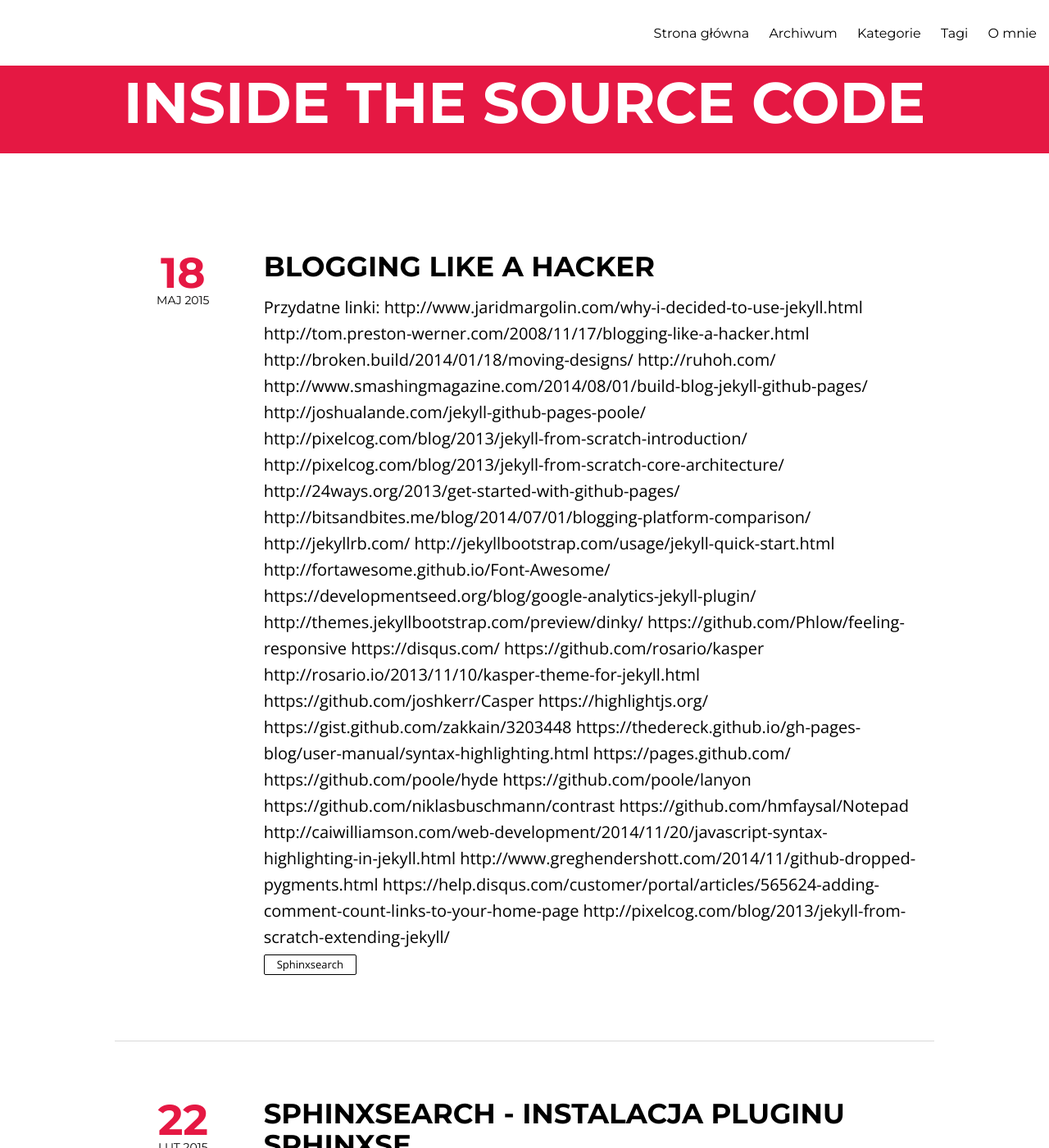
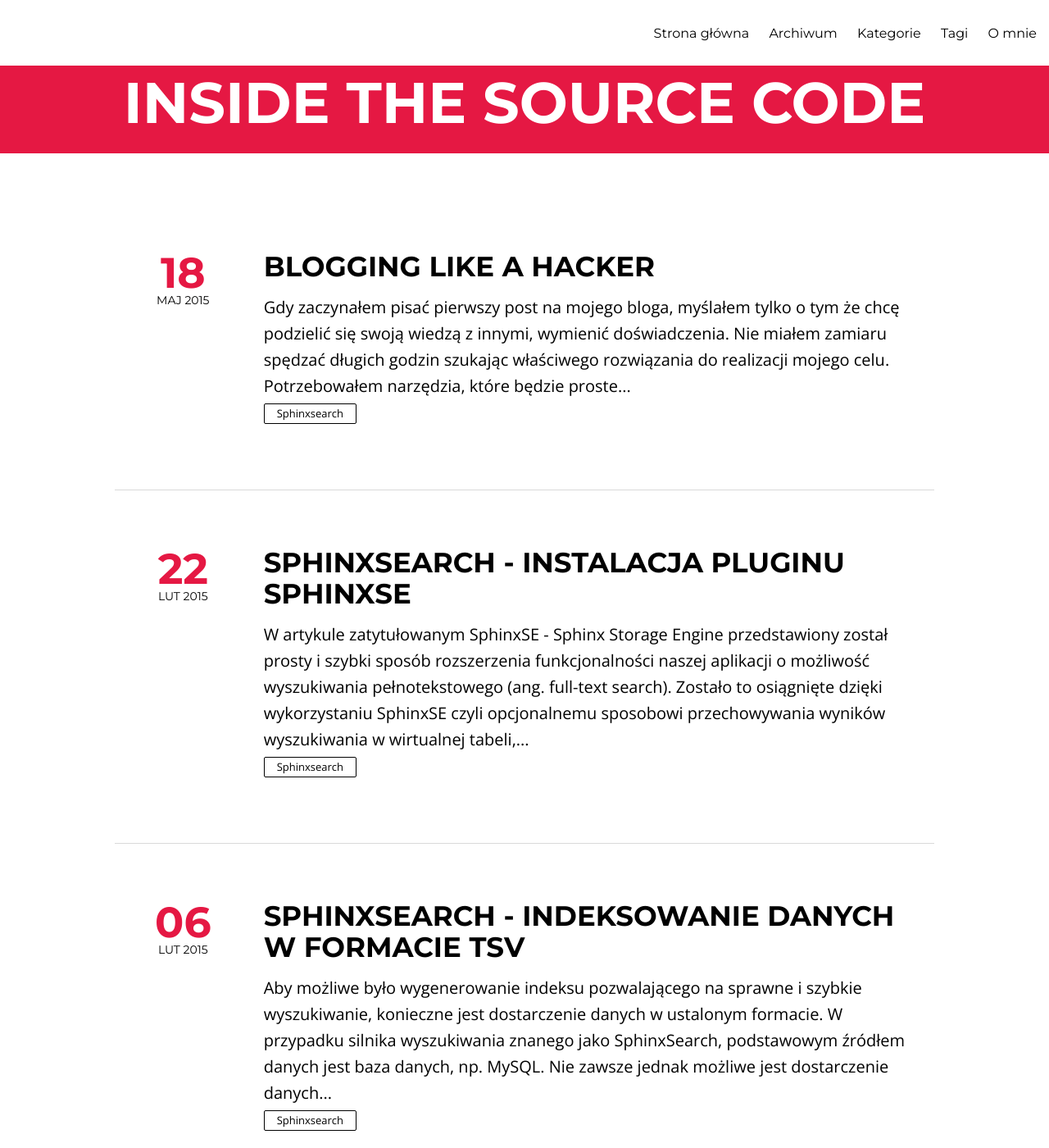
Before and after one commit to tswiackiewicz/inside-the-source-code, a Jekyll site: the page built from index.html, in a window 1280 px wide and 1400 px high. Shown: the whole window at 82% size. Built offline with Jekyll 4.4.1, drawn with Linux system fonts in a browser that asks for light colours; nearby versions of some CDN libraries; the list of posts is cut into pages by our own code; some of the changed lines change nothing that is shown.

Commit message:
Dodana tresc posta

```diff
--- a/_posts/2015-05-18-blogging-like-a-hacker.md
+++ b/_posts/2015-05-18-blogging-like-a-hacker.md
@@ -10,7 +10,41 @@
 featured: false
 ---
 
+Gdy zaczynałem pisać pierwszy post na mojego bloga, myślałem tylko o tym że chcę podzielić się swoją wiedzą z innymi, wymienić doświadczenia. Nie miałem zamiaru spędzać długich godzin szukając właściwego rozwiązania do realizacji mojego celu. Potrzebowałem narzędzia, które będzie proste i przyjazne w użyciu. Dlatego też odrzuciłem te bardzo rozbudowane i skompliowane jak choćby *WordPress*. Po krótkiej chwili namysłu wybór padł na platformę blogową przygotowaną przez *Google* - **blogspot** vs **blogger**. Dość szybko okazało się jednak, że wszystko to co dostawałem *z pudełka* razem z wybraną platformą, było za mało patrząc na to czego oczekiwałem.
 
+
+### Markdown
+
+Edytory WYSIWYG wcale nie są tak wygodnym narzędziem na jakie mogą wyglądać. Natomiast przygotowywanie artykułów w postaci *HTMLa* jest czasochłonne a sama treść artykułu ginie w gąszczu znaczników. Co więcej, pracując z kodem czy też przygotowując dokumentację, bardzo często pierwszym wyborem jest plik .md (*Markdown*). Jego składnia jest prosta i łatwa do nauki. Przygotowując taki dokument możemy skupić się wyłącznie na treści a nie sposobie w jaki zostanie ona wyświetlona.
+
+
+### Elastyczność
+
+Z jednej strony oczekujemy, że platforma sama w sobie dostarczy gotowe do użycia szablony. Z drugiej strony, zawsze znajdą się elementy, które będą bardziej lub mniej nam pasowały - będziemy starali się dostosować je do własnych potrzeb. Edycja szablonów przez narzędzia typu *blogger* czy podobne jest niestety mało przyjazna. Co więcej, zmuszeni jesteśmy do operowania *na otwartym sercu* - surowy kod HTML, CSS itd. Oczekiwalibyśmy dużo większej elastyczności i swobody, jaką może zapewnić nam edycja plików CSS, JS, HTML tam gdzie potrzebujemy oraz korzystania z gotowych komponentów tam gdzie potrzebujemy, np. komentarze dostarczane przez [Disqus](https://disqus.com/) czy też szablony w formacie plików *YAML*.
+
+
+### GitHub Pages
+
+Jednym z najważniejszych wymagań stawianym przeze mnie było wersjonowanie kodu, w tym wypadku treści artykułów. Utrzymywanie i organizowanie różnych wersji przygotowywanego materiału na własną rękę jest dość uciążliwe. Dochodzi do tego, zawsze, niebezpieczeństwo potencjalnej utraty danych w wyniku awarii sprzętu, np. pad dysku twardego.
+
+Odpowiedzią na powyższy postulat jest [GitHub](https://github.com/). Dzięki integracji GitHub Pages z Jekyllem, możemy przechowywać po stronie GitHuba wersjonowny content, który następnie serwowany jest z wykorzystaniem silnika Jekyll.
+
+
+### Static content
+
+Równie ważna jest szybkość działania platformy. Zamieszczane przeze mnie artykuły powinny być w jakiś sposób przechowywane, np. w postaci wpisów w bazie danych. Jednak równie dobrze, z uwagi na brak iterakcji z użytkownikiem, mogę być organizowane w postaci statycznych plików serwowanych następnie przez serwer www. Zaletą takiego rozwiąznaia jest przede wszystkim szybkość, przenośność, skalowalnosć. Narzut związany z bazą danych nie jest tutaj niezbędny.
+
+Do serwowania statycznej treści bardzo dobrze nadaje się **Jekyll**, a ponadto możemy postawić sobie lokalne środowisko i podglądać jak nasz post będzie docelowo wyglądał, jeszcze zanim wyląduje na serwerze.
+
+
+### Konsola
+
+No i w końcu najważniejsze - konsola. Podstawowym narzędziem każdego *software developera* jest konsola. To ona daje nam pełną kontrolę nad wszystkim co robimy i czym zarządzamy. Takiego też narzędzia poszukujemy również podczas codziennej pracy z naszym blogiem. Treść posta możemy przygotować w dowolnym edytorze, np. *vim*, szablony, arkusze styli czy surowego HTMLa również możemy edytować z poziomu konsoli. Następnie przygotowany tak dokument dodamy do repo i opublikujemy na GitHub Pages. Oczywiście również z konsoli.
+
+
+Podsumowując, korzystanie z gotowych platform wydaje się być dobrym rozwiązaniem jeśli chcemy szybko wystartować z naszym blogiem. Jednak wraz z rozwojem naszego produktu, przychodzi potrzeba nadania mu indywidualnego charakteru a więc dostosowania go wedle własnego uznania. Dodatkowo mając na uwadze wymienione powyżej wymagania, może szybko okazać się iż proces *customizacji* naszego bloga może być czasochłonny. Możemy jednak skorzystać z innych przyjanych i sprawdzonych rozwiązań a takim jest zestaw: GitHub Pages + Jekyll. Dodatkowo community wokół tego projektu jest bardzo aktywne a wachlarz dostępnych szablonów bardzo bogaty. Tym sposobem w zaledwie kilka wieczorów, w zależności od naszych potrzeb, możemy równie niskim kosztem zacząć publikować nasze posty na platformie o dużo większej elastyczności z naszym ulubionym interface'm czyli konsolą.
+
+Zatem, udanego blogowania!
 
 
 Przydatne linki:
@@ -18,32 +52,33 @@
 * [http://www.jaridmargolin.com/why-i-decided-to-use-jekyll.html](http://www.jaridmargolin.com/why-i-decided-to-use-jekyll.html)
 * [http://tom.preston-werner.com/2008/11/17/blogging-like-a-hacker.html](http://tom.preston-werner.com/2008/11/17/blogging-like-a-hacker.html)
 * [http://broken.build/2014/01/18/moving-designs/](http://broken.build/2014/01/18/moving-designs/)
+* [http://www.smashingmagazine.com/2014/08/01/build-blog-jekyll-github-pages/](http://www.smashingmagazine.com/2014/08/01/build-blog-jekyll-github-pages/)
 * [http://ruhoh.com/](http://ruhoh.com/)
-* [http://www.smashingmagazine.com/2014/08/01/build-blog-jekyll-github-pages/](http://www.smashingmagazine.com/2014/08/01/build-blog-jekyll-github-pages/)
+* [https://github.com/barryclark/jekyll-now](https://github.com/barryclark/jekyll-now)
 * [http://joshualande.com/jekyll-github-pages-poole/](http://joshualande.com/jekyll-github-pages-poole/)
 * [http://pixelcog.com/blog/2013/jekyll-from-scratch-introduction/](http://pixelcog.com/blog/2013/jekyll-from-scratch-introduction/)
 * [http://pixelcog.com/blog/2013/jekyll-from-scratch-core-architecture/](http://pixelcog.com/blog/2013/jekyll-from-scratch-core-architecture/)
+* [http://pixelcog.com/blog/2013/jekyll-from-scratch-extending-jekyll/](http://pixelcog.com/blog/2013/jekyll-from-scratch-extending-jekyll/)
 * [http://24ways.org/2013/get-started-with-github-pages/](http://24ways.org/2013/get-started-with-github-pages/)
 * [http://bitsandbites.me/blog/2014/07/01/blogging-platform-comparison/](http://bitsandbites.me/blog/2014/07/01/blogging-platform-comparison/)
 * [http://jekyllrb.com/](http://jekyllrb.com/)
 * [http://jekyllbootstrap.com/usage/jekyll-quick-start.html](http://jekyllbootstrap.com/usage/jekyll-quick-start.html)
+* [https://pages.github.com/](https://pages.github.com/)
 * [http://fortawesome.github.io/Font-Awesome/](http://fortawesome.github.io/Font-Awesome/)
 * [https://developmentseed.org/blog/google-analytics-jekyll-plugin/](https://developmentseed.org/blog/google-analytics-jekyll-plugin/)
 * [http://themes.jekyllbootstrap.com/preview/dinky/](http://themes.jekyllbootstrap.com/preview/dinky/)
 * [https://github.com/Phlow/feeling-responsive](https://github.com/Phlow/feeling-responsive)
-* [https://disqus.com/](https://disqus.com/)
 * [https://github.com/rosario/kasper](https://github.com/rosario/kasper)
 * [http://rosario.io/2013/11/10/kasper-theme-for-jekyll.html](http://rosario.io/2013/11/10/kasper-theme-for-jekyll.html)
 * [https://github.com/joshkerr/Casper](https://github.com/joshkerr/Casper)
-* [https://highlightjs.org/](https://highlightjs.org/)
-* [https://gist.github.com/zakkain/3203448](https://gist.github.com/zakkain/3203448)
-* [https://thedereck.github.io/gh-pages-blog/user-manual/syntax-highlighting.html](https://thedereck.github.io/gh-pages-blog/user-manual/syntax-highlighting.html)
-* [https://pages.github.com/](https://pages.github.com/)
 * [https://github.com/poole/hyde](https://github.com/poole/hyde)
 * [https://github.com/poole/lanyon](https://github.com/poole/lanyon)
 * [https://github.com/niklasbuschmann/contrast](https://github.com/niklasbuschmann/contrast)
 * [https://github.com/hmfaysal/Notepad](https://github.com/hmfaysal/Notepad)
+* [https://highlightjs.org/](https://highlightjs.org/)
+* [https://gist.github.com/zakkain/3203448](https://gist.github.com/zakkain/3203448)
 * [http://caiwilliamson.com/web-development/2014/11/20/javascript-syntax-highlighting-in-jekyll.html](http://caiwilliamson.com/web-development/2014/11/20/javascript-syntax-highlighting-in-jekyll.html)
+* [https://thedereck.github.io/gh-pages-blog/user-manual/syntax-highlighting.html](https://thedereck.github.io/gh-pages-blog/user-manual/syntax-highlighting.html)
 * [http://www.greghendershott.com/2014/11/github-dropped-pygments.html](http://www.greghendershott.com/2014/11/github-dropped-pygments.html)
+* [https://disqus.com/](https://disqus.com/)
 * [https://help.disqus.com/customer/portal/articles/565624-adding-comment-count-links-to-your-home-page](https://help.disqus.com/customer/portal/articles/565624-adding-comment-count-links-to-your-home-page)
-* [http://pixelcog.com/blog/2013/jekyll-from-scratch-extending-jekyll/](http://pixelcog.com/blog/2013/jekyll-from-scratch-extending-jekyll/)
```
